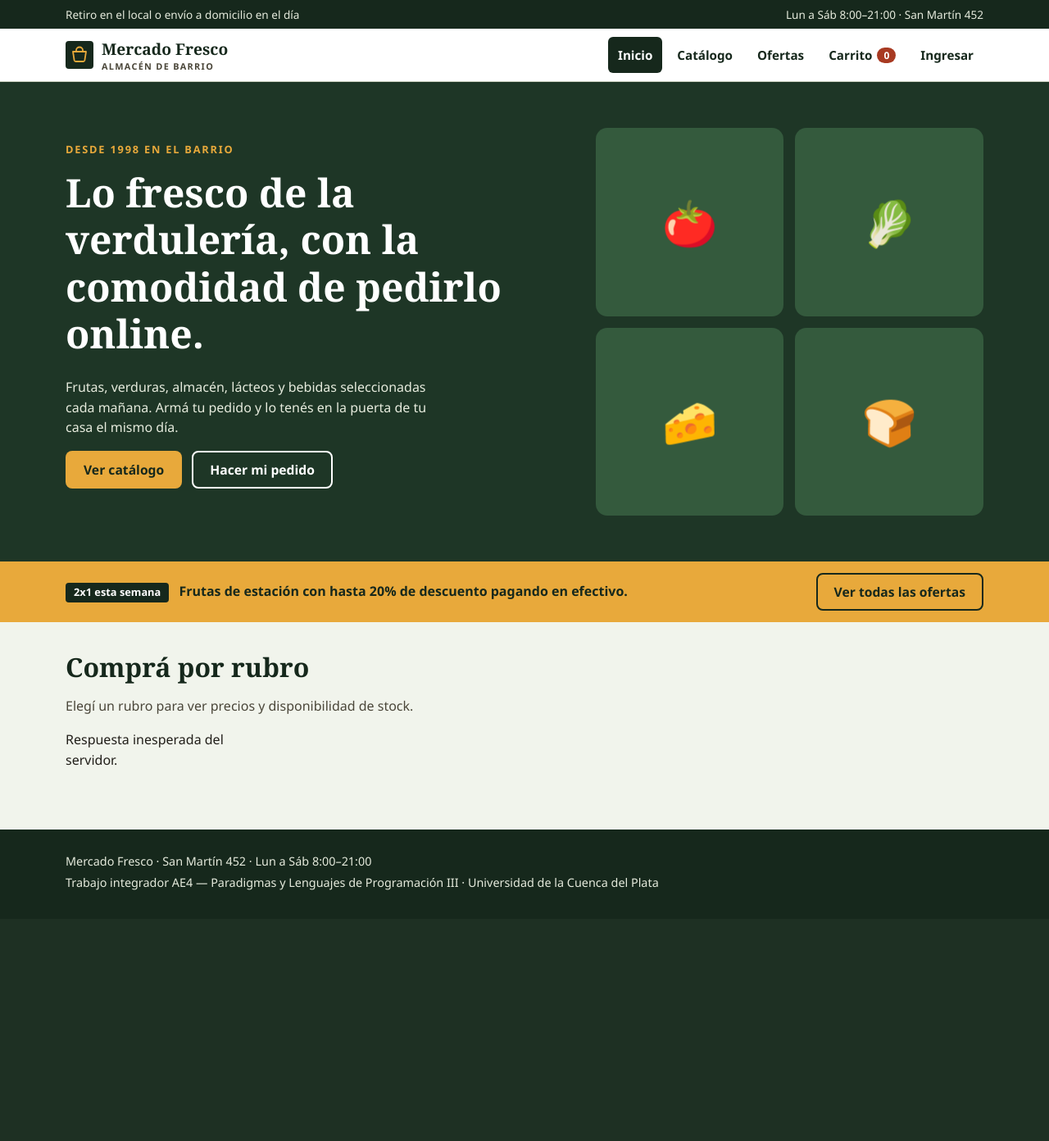
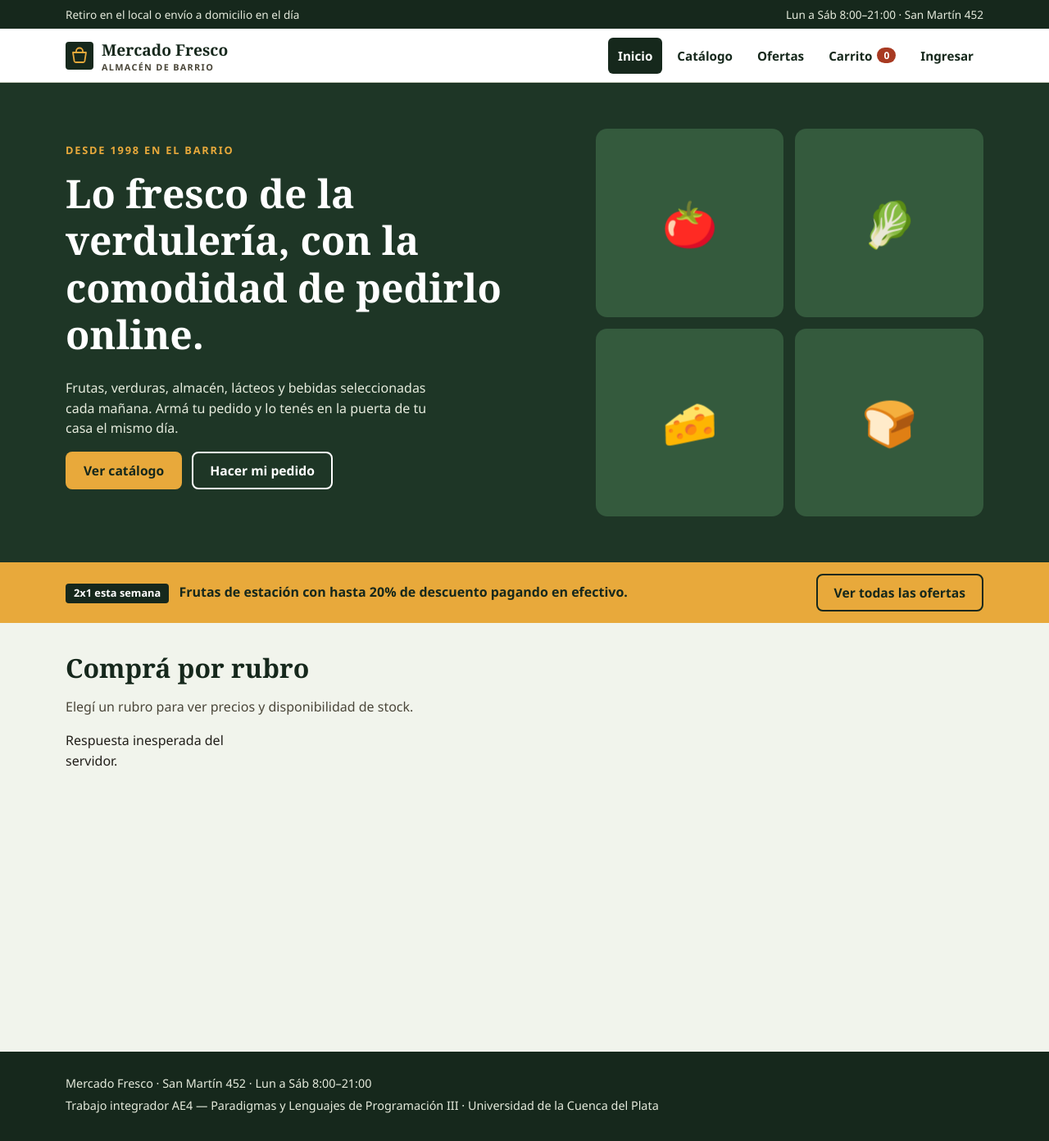
Before and after one commit to tomasromerobaylac/Actividad-Evaluativa-4, a PHP site: page / in a window 1280 px wide. Shown: the whole page at 82% size. Before the commit the page ends 1086 px from the top, so only its background shows below. Run offline with PHP 8.4, Linux system fonts and the light colour scheme.

Commit message:
Reserva espacio de menu, contenido y grillas para eliminar el desplazamiento de diseno (CLS)

```diff
--- a/public/css/estilos.css
+++ b/public/css/estilos.css
@@ -43,6 +43,9 @@ ul { margin: 0; padding: 0; list-style: none; }
 :focus-visible { outline: 3px solid var(--foco); outline-offset: 2px; box-shadow: 0 0 0 6px var(--foco-halo); border-radius: 3px; }
 .topbar :focus-visible, .hero :focus-visible, .pie :focus-visible, .btn-mostaza:focus-visible { outline-color: #fff; box-shadow: 0 0 0 6px var(--pino-900); }
 main:focus, h1:focus { outline: none; box-shadow: none; }
+/* Reserva el alto de la ventana para que el pie no "salte" cuando llegan los datos de la API (evita CLS) */
+main { min-height: 100vh; }
+.grilla-productos, .grilla-rubros { min-height: 320px; }
 
 .saltar-contenido { position: absolute; left: 12px; top: -80px; z-index: 100; background: var(--mostaza-500); color: var(--pino-900); padding: 10px 16px; font-weight: 700; border-radius: 0 0 6px 6px; }
 .saltar-contenido:focus-visible { top: 0; }
@@ -56,10 +59,10 @@ main:focus, h1:focus { outline: none; box-shadow: none; }
 .topbar { background: var(--pino-900); color: var(--salvia-100); font-size: .85rem; padding: 7px 0; }
 .topbar .contenedor { display: flex; justify-content: space-between; flex-wrap: wrap; gap: 4px 16px; }
 .barra-nav { background: var(--papel); border-bottom: 1px solid var(--linea); }
-.barra-nav .contenedor { display: flex; align-items: center; justify-content: space-between; flex-wrap: wrap; gap: 8px 24px; padding-top: 10px; padding-bottom: 10px; }
+.barra-nav .contenedor { min-height: 65px; display: flex; align-items: center; justify-content: space-between; flex-wrap: wrap; gap: 8px 24px; padding-top: 10px; padding-bottom: 10px; }
 .marca { display: flex; align-items: center; gap: 10px; text-decoration: none; color: var(--pino-900); font: 700 1.2rem var(--fuente-titulo); }
 .marca small { display: block; font: 700 .68rem var(--fuente); letter-spacing: .12em; text-transform: uppercase; color: var(--tinta-suave); }
-.menu { display: flex; flex-wrap: wrap; align-items: center; gap: 4px 6px; }
+.menu { min-height: 44px; display: flex; flex-wrap: wrap; align-items: center; gap: 4px 6px; }
 .menu a, .menu button { font: 600 .95rem var(--fuente); color: var(--pino-900); text-decoration: none; background: none; border: 0; padding: 10px 12px; min-height: 44px; border-radius: 6px; cursor: pointer; display: inline-flex; align-items: center; gap: 6px; }
 .menu a:hover, .menu button:hover { background: var(--salvia-100); }
 .menu a[aria-current="page"] { background: var(--pino-900); color: #fff; }
@@ -194,3 +197,6 @@ main { flex: 1; width: 100%; }
 .nombre-producto { font-size: 1.15rem; }
 [hidden] { display: none !important; }
 .tarjeta + h2 { margin-top: 1.6em; }
+
+/* El menú lo dibuja JS: en pantallas angostas ocupa dos filas; se reserva ese alto para evitar saltos de diseño (CLS). */
+@media (max-width: 600px) { .menu { min-height: 94px; align-content: flex-start; } }
```
